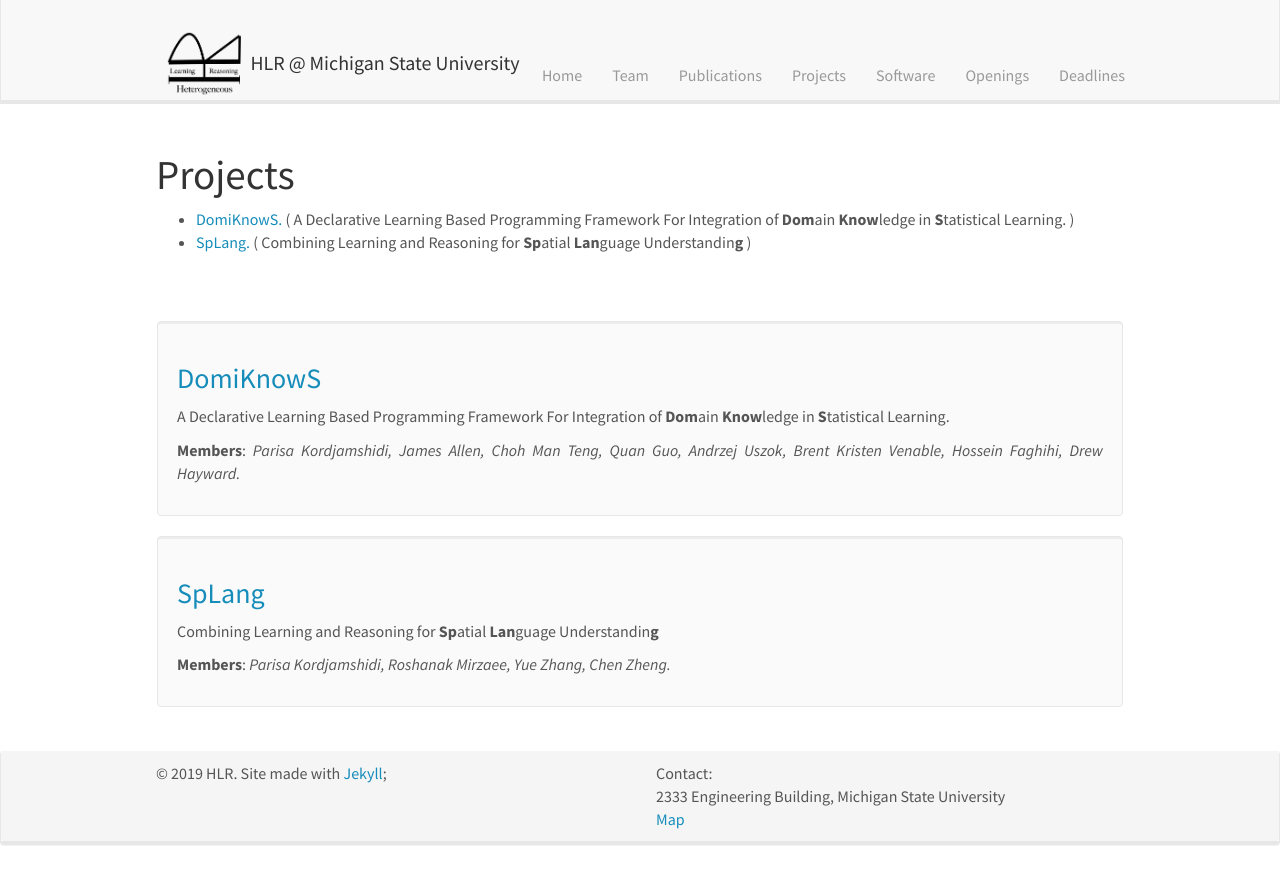
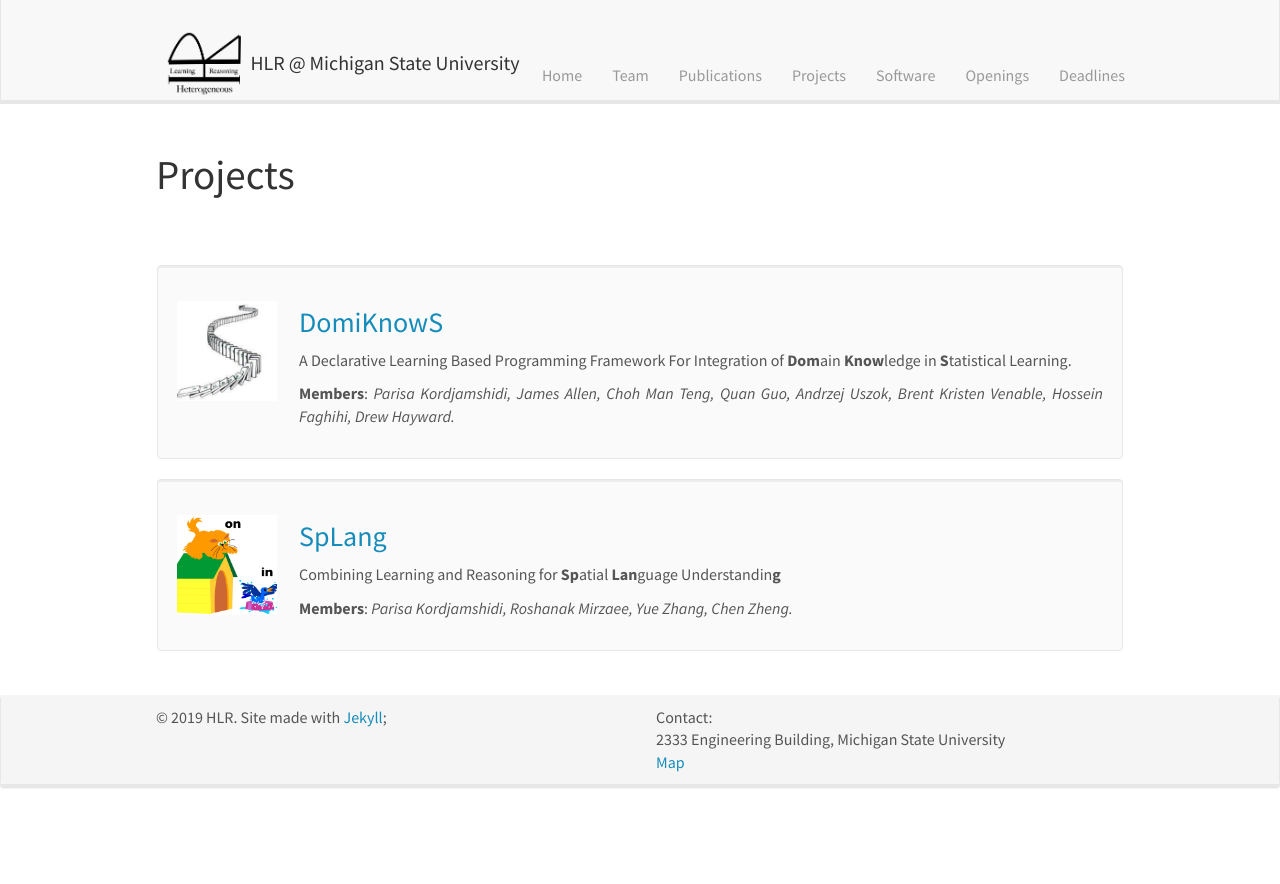
Before and after one commit to HLR/HLR.github.io, a Jekyll site: the page built from _pages/projects.md, in a window 1280 px wide. Shown: the top 884 px of the page. Built offline with Jekyll 4.4.1, drawn with Linux system fonts in a browser that asks for light colours; nearby versions of some CDN libraries.

Commit message:
adding logo to project pages

```diff
--- a/_data/projects.yml
+++ b/_data/projects.yml
@@ -3,6 +3,7 @@
 
 - title: "DomiKnowS"
   id: domiknows
+  logo: DomiKnows.jpg
   description: A Declarative Learning Based Programming Framework For Integration of <strong>Dom</strong>ain <strong>Know</strong>ledge in <strong>S</strong>tatistical Learning.
   info: We seek for abstractions that facilitate writing programs that can learn from data. We are interested in languages that can help in integration of learning and reasoning formalisms and the formulation of declarative and procedural domain knowledge for learners.
   members: Parisa Kordjamshidi, James Allen, Choh Man Teng, Quan Guo, Andrzej Uszok, Brent Kristen Venable
@@ -17,6 +18,7 @@
 
 - title: "SpLang"
   id: splang
+  logo: 33553312.gif
   description: Combining Learning and Reasoning for <strong>Sp</strong>atial <strong>Lan</strong>guage Understandin<strong>g</strong>
   info: Our goal is to investigate the generic domain-independent spatial meaning representation schemes that can help in tasks that involve spatial language understanding. We exploit domain knowledge including ontologies that convey common-sense, the axioms of spatial qualitative reasoning and external visual resources in an integrate learning and reasoning framework. We develop deep structured and relational learning techniques for this goal and investigate the interaction between learning and spatial reasoning. We evaluate the capabilities of deep structured models in learning qualitative representations and the impact of those representations on textual and visual question answering tasks, focusing on locative questions.
   members: Parisa Kordjamshidi
--- a/_pages/projects.md
+++ b/_pages/projects.md
@@ -8,9 +8,9 @@ permalink: /projects
 
 # Projects
 
-<ul>
+<!---<ul>
 {% for project in site.data.projects %}<li><a href="/{{ project.id }}"> {{ project.title }}. </a> ( {{ project.description }} )</li>{% endfor %}
-</ul>
+</ul>-->
 [//]: <> ( href="#{{ project.id }}")
 
 <br><br>
@@ -24,6 +24,7 @@ permalink: /projects
 
 <div class="col-sm-12 clearfix" id="#{{ project.id }}">
 <div class="well">
+![]({{ site.url }}{{ site.baseurl }}/images/picpic/projects/{{ project.logo }}){: style="width: 100px; float: left; border: 10px"}
 ### <a href="/{{ project.id }}">{{ project.title }}</a>
 <p> {{ project.description }} </p>
 <!---<p> {{ project.info }} </p>
```
Also changed, not shown: _pages/domiknows.md (+5 -2 lines), _pages/splang.md (+5 -1 lines), images/picpic/projects/33553312.gif (added), images/picpic/projects/DomiKnows.jpg (added).
